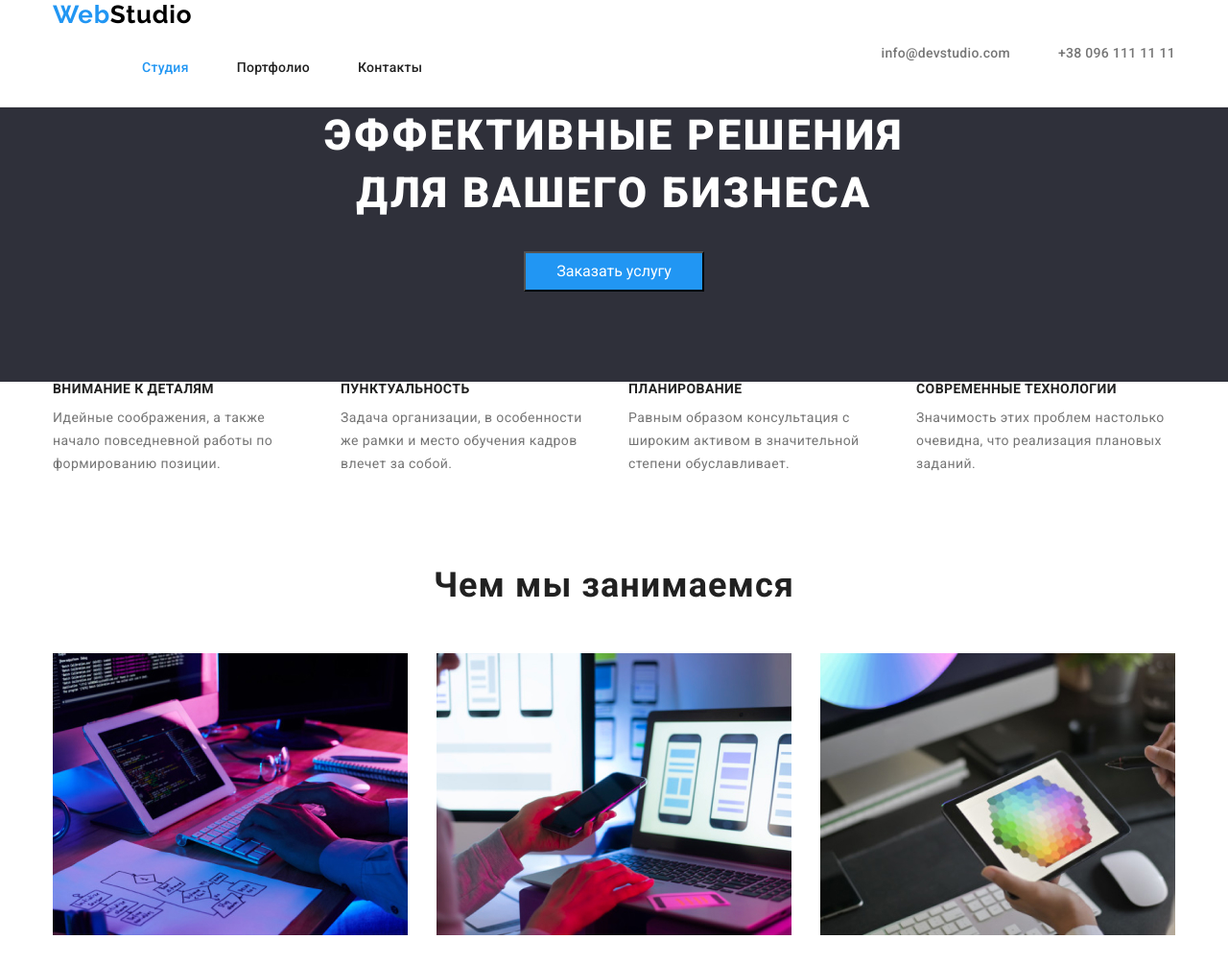
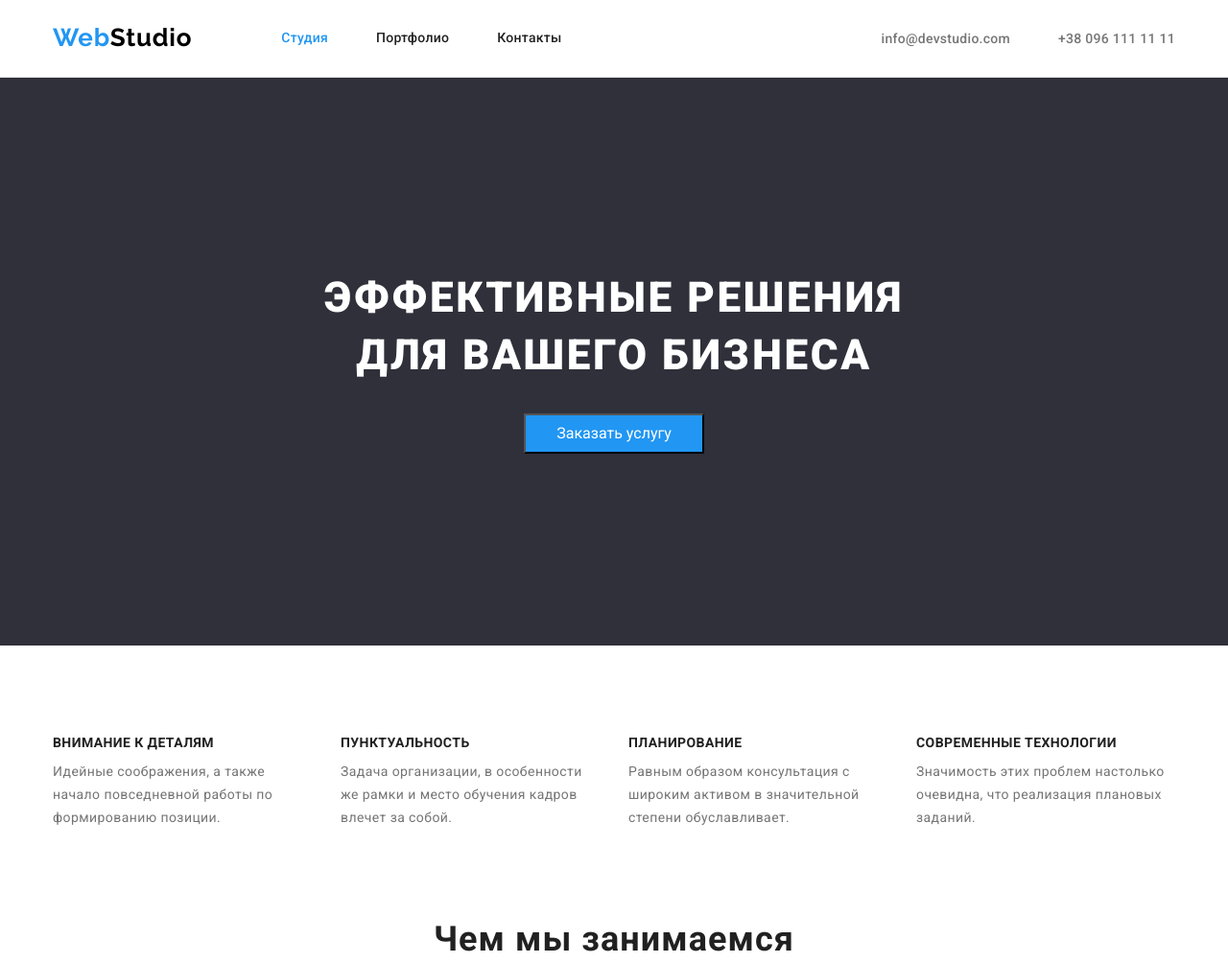
Before and after one commit to severrgm/goit-markup-hw-03.github.io, a plain HTML site: page index.html in a window 1280 px wide. Shown: the top 1004 px of the page at 96% size. Drawn offline with nearby package versions, Linux system fonts and the light colour scheme.

Commit message:
260821 final corr dz3

```diff
--- a/CSS/styles.css
+++ b/CSS/styles.css
@@ -99,10 +99,20 @@ section {
 
   color: #757575;
 }
+.header-navigation {
+  display: flex;
+}
+.header-logo.link {
+  display: block;
+  padding-top: 24px;
+  padding-bottom: 25px;
+}
 
 /*-----HERO-----*/
 
 .hero-section {
+  padding-top: 200px;
+  padding-bottom: 200px;
   background-color: #2f303a;
   text-align: center;
 }
@@ -142,6 +152,7 @@ h1 {
 }
 .benefits-section {
   margin-top: 0px;
+  padding-top: 94px;
 }
 .benefits-item-header {
   margin-top: 0px;
@@ -188,7 +199,6 @@ h1 {
 .command-list {
   display: flex;
   justify-content: space-between;
-  padding-bottom: 94px;
   margin-top: 0px;
   margin-bottom: 0px;
 }
@@ -274,7 +284,7 @@ h1 {
 /*-----PORTFOLIO-----*/
 .btn-list {
   display: flex;
-  margin-top: 94px;
+  padding-top: 94px;
   padding-left: 277px;
   padding-right: auto;
 }
@@ -282,6 +292,7 @@ h1 {
   margin-left: 8px;
 }
 .btn-item {
+  padding: 6px 22px 6px 22px;
   font-weight: 500;
   font-size: 16px;
   line-height: 1.62;
```
